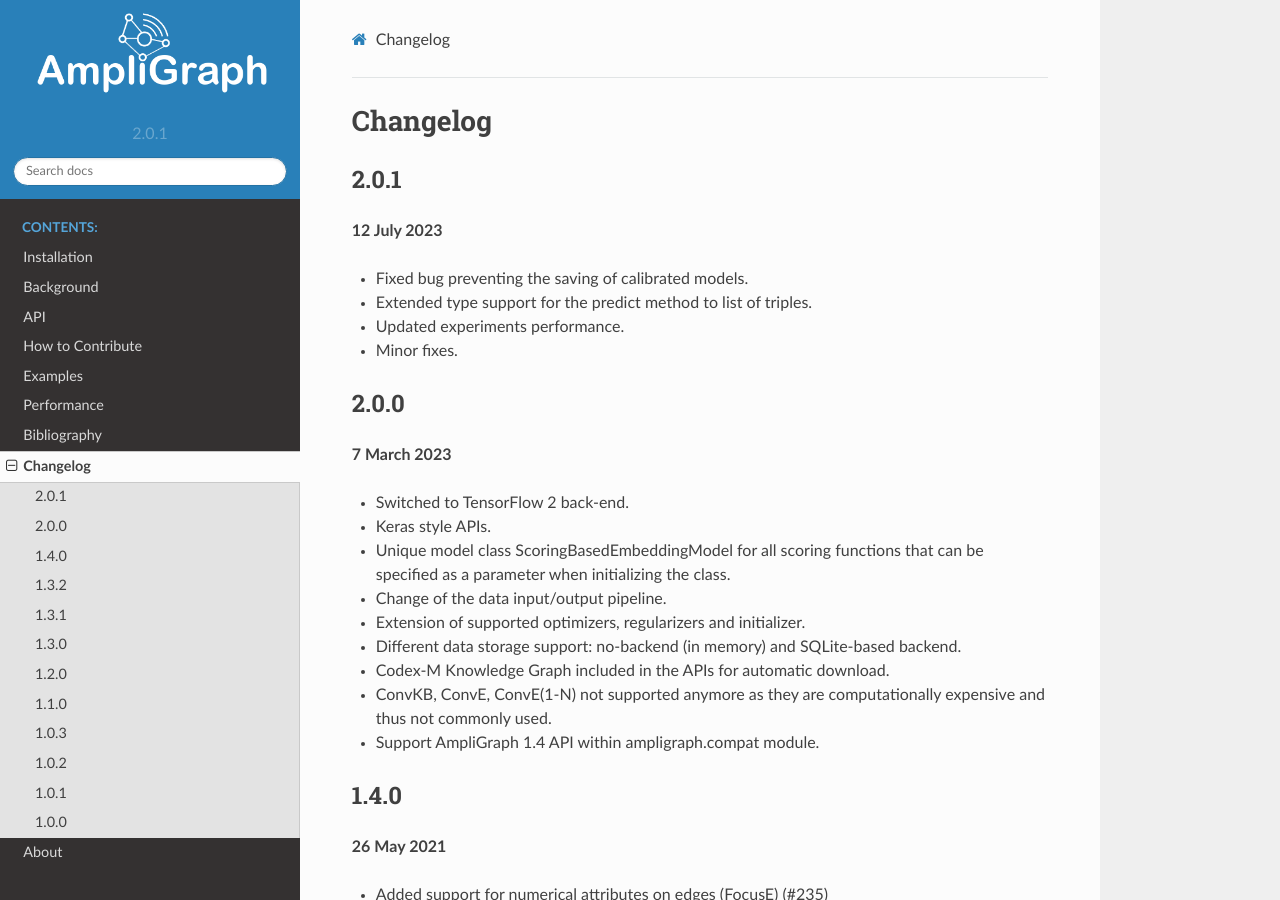
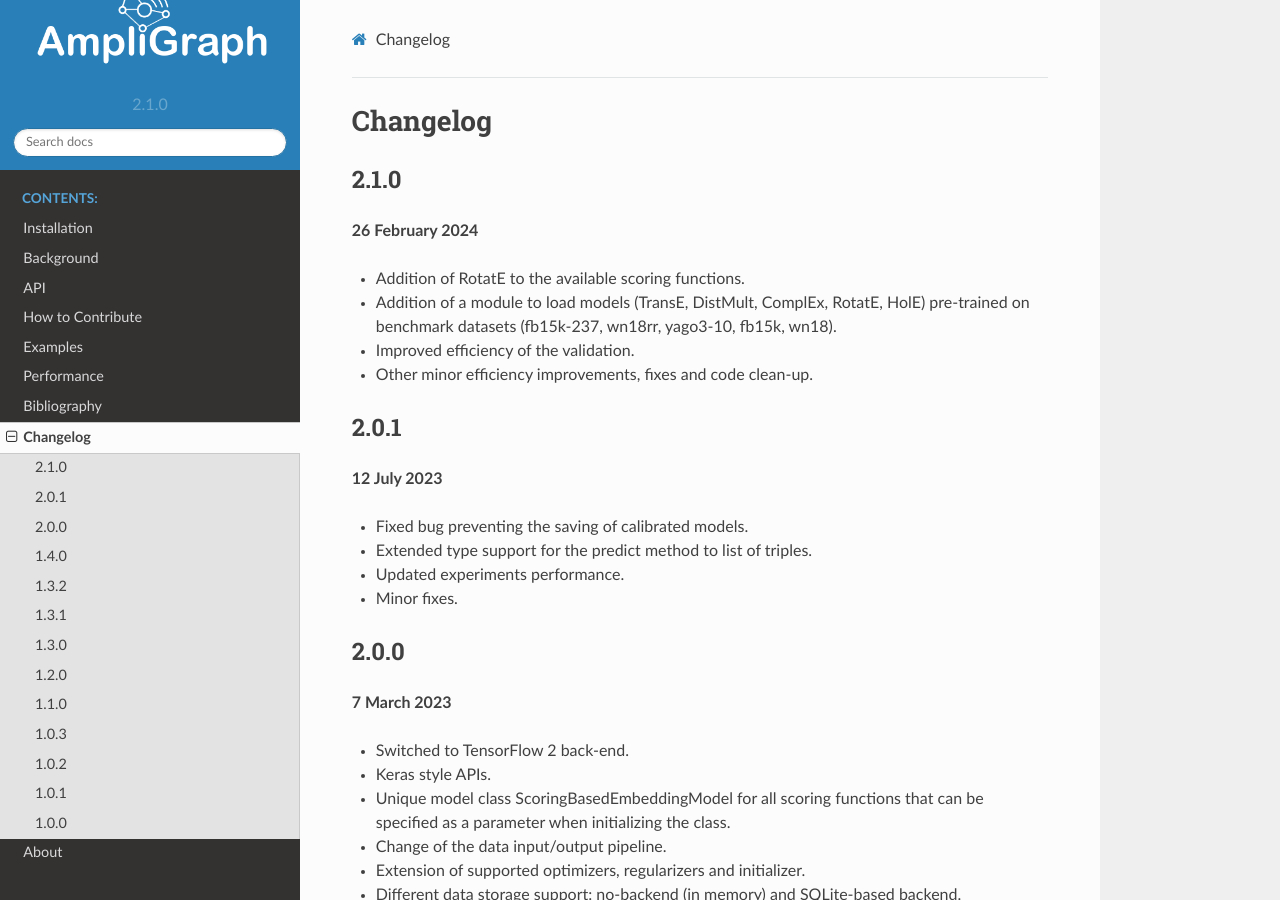
Before and after one commit to Accenture/AmpliGraph, a Sphinx documentation site: the page built from docs/changelog.md, in a window 1280 px wide and 900 px high. Built offline with Sphinx 7.4.7 and the Read the Docs theme 2.0.0, drawn with Linux system fonts in a browser that asks for light colours; the version number is read from the project's files by our own code.

Commit message:
last pre-release changes

````diff
--- a/ampligraph/__init__.py
+++ b/ampligraph/__init__.py
@@ -13,7 +13,7 @@
 
 tf.compat.v1.logging.set_verbosity(tf.compat.v1.logging.ERROR)
 
-__version__ = '2.0.1'
+__version__ = '2.1.0'
 __all__ = ['datasets', 'latent_features', 'discovery', 'evaluation', 'utils', 'pretrained_models']
 
 logging.config.fileConfig(
--- a/docs/changelog.md
+++ b/docs/changelog.md
@@ -1,4 +1,13 @@
 # Changelog
+
+## 2.1.0
+**26 February 2024**
+- Addition of RotatE to the available scoring functions.
+- Addition of a module to load models (TransE, DistMult, ComplEx, RotatE, HolE) pre-trained on benchmark datasets (fb15k-237,
+wn18rr, yago3-10, fb15k, wn18).
+- Improved efficiency of the validation.
+- Other minor efficiency improvements, fixes and code clean-up.
+
 
 ## 2.0.1
 **12 July 2023**
@@ -19,6 +28,7 @@
 - Codex-M Knowledge Graph included in the APIs for automatic download.
 - ConvKB, ConvE, ConvE(1-N) not supported anymore as they are computationally expensive and thus not commonly used.
 - Support AmpliGraph 1.4 API within ampligraph.compat module.
+
 
 ## 1.4.0
 **26 May 2021**
--- a/docs/experiments.rst
+++ b/docs/experiments.rst
@@ -487,7 +487,7 @@
 model     seconds/epoch
 ======== ==============
 ComplEx     0.18
-RotatE      0.18
+RotatE      0.19
 TransE      0.09
 DistMult    0.10
 HolE        0.18
--- a/docs/index.rst
+++ b/docs/index.rst
@@ -86,6 +86,7 @@
          author= {Luca Costabello and
                   Alberto Bernardi and
                   Adrianna Janik and
+                  Aldan Creo and
                   Sumit Pai and
                   Chan Le Van and
                   Rory McGrath and
--- a/docs/install.md
+++ b/docs/install.md
@@ -91,7 +91,7 @@
 ```python
 >>> import ampligraph
 >>> ampligraph.__version__
-'2.0.1'
+'2.1.0'
 ```
 
 If instead you want the most recent development version, you can clone the repository from
@@ -111,7 +111,7 @@
 ```python
 >>> import ampligraph
 >>> ampligraph.__version__
-'2.0-dev'
+'2.1-dev'
 ```
 
 
````
Also changed, not shown: README.md (+4 -3 lines), docs/contacts.md (+2 -0 lines).
